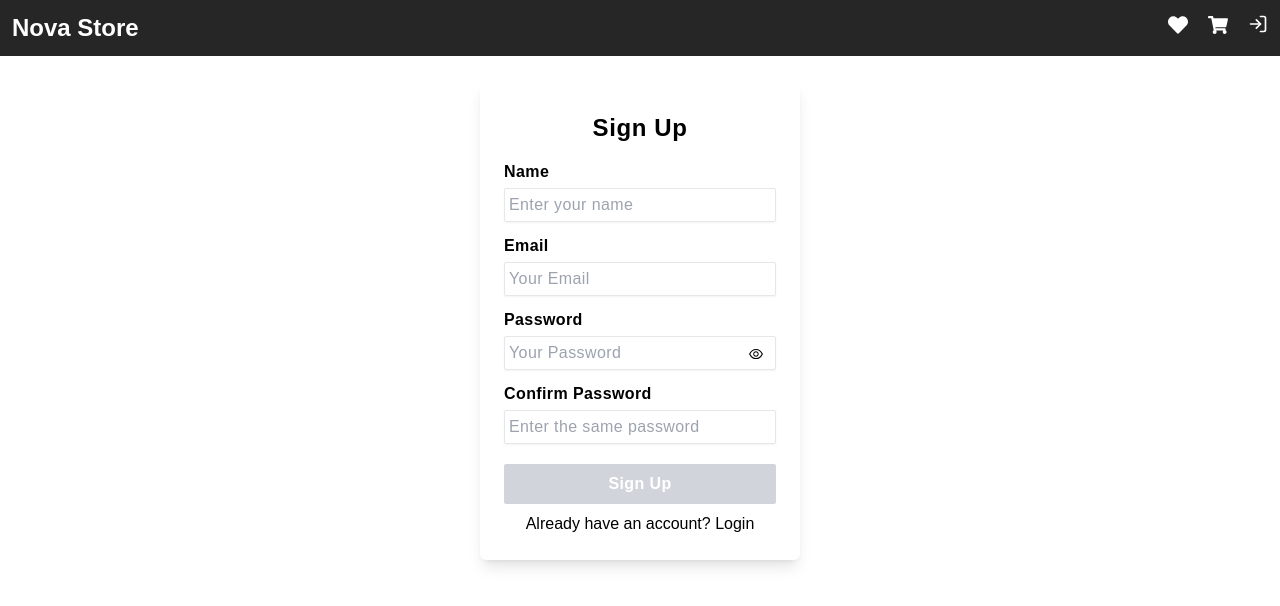
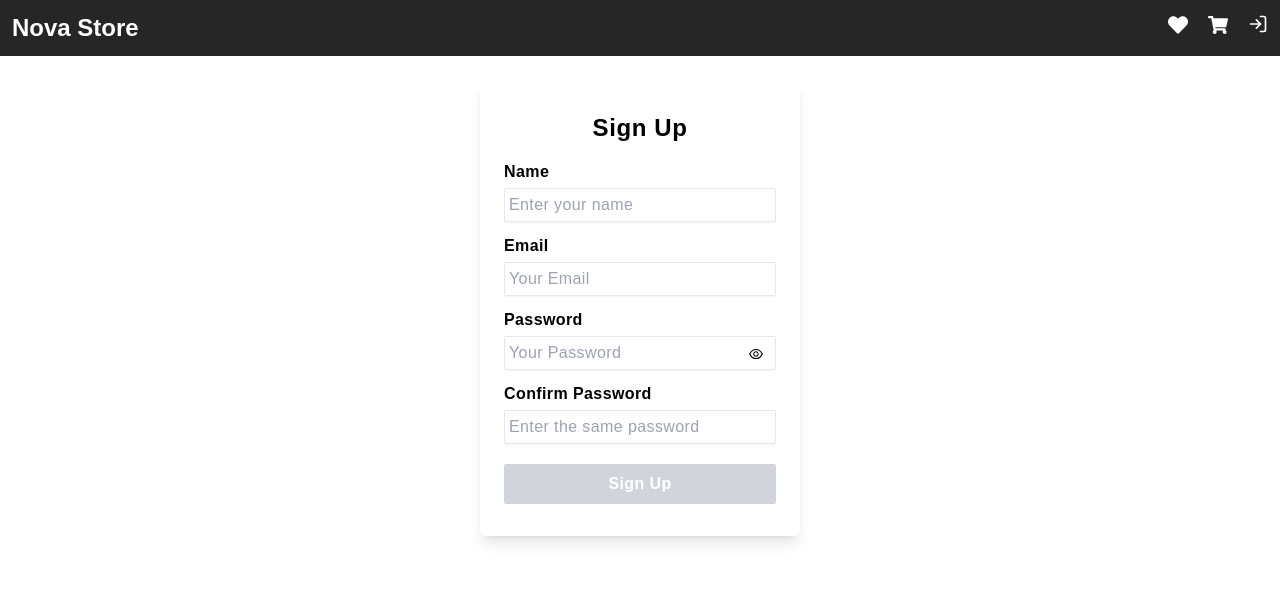
Before and after one commit to mohit-codes/Nova-Store, a React (Create React App) app: page /signup in a window 1280 px wide. Shown: the top 606 px of the page. Built offline with nearby package versions, Linux system fonts and the light colour scheme; no server answers.

Commit message:
refactor:

```diff
--- a/src/Pages/Signup.js
+++ b/src/Pages/Signup.js
@@ -1,5 +1,4 @@
 import { useState } from "react";
-import { Link } from "react-router-dom";
 import InputBox from "../Components/InputBox";
 import PasswordInputField from "../Components/PasswordInputField";
 import { useAuth } from "../hooks/useAuth";
@@ -120,12 +119,6 @@ export const Signup = () => {
             {loading ? " Signing Up..." : "Sign Up"}
           </button>
         </form>
-        <div>
-          {`Already have an account? `}
-          <Link to="/login" className="font-medium">
-            Login
-          </Link>
-        </div>
       </div>
     </div>
   );
```
